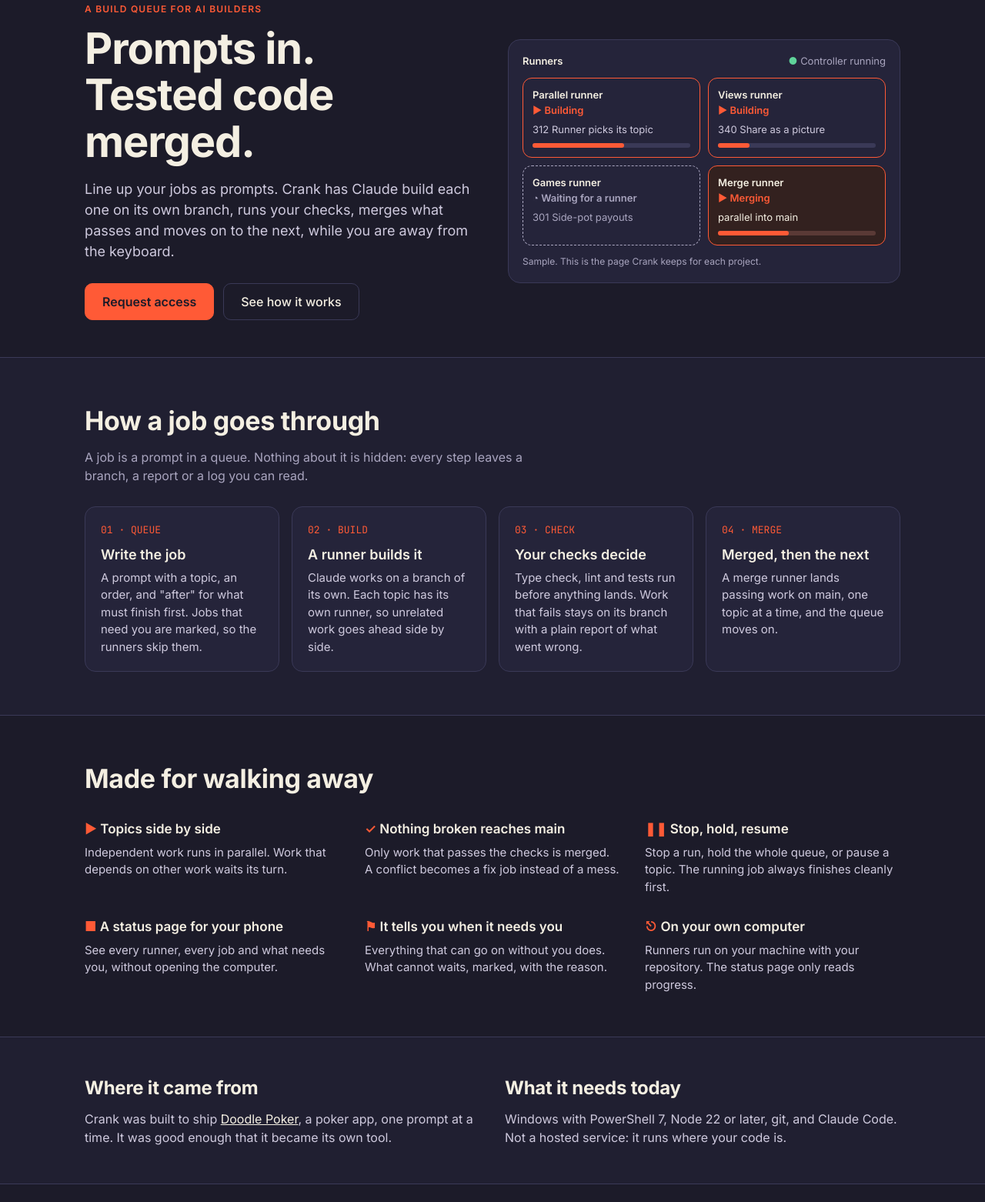
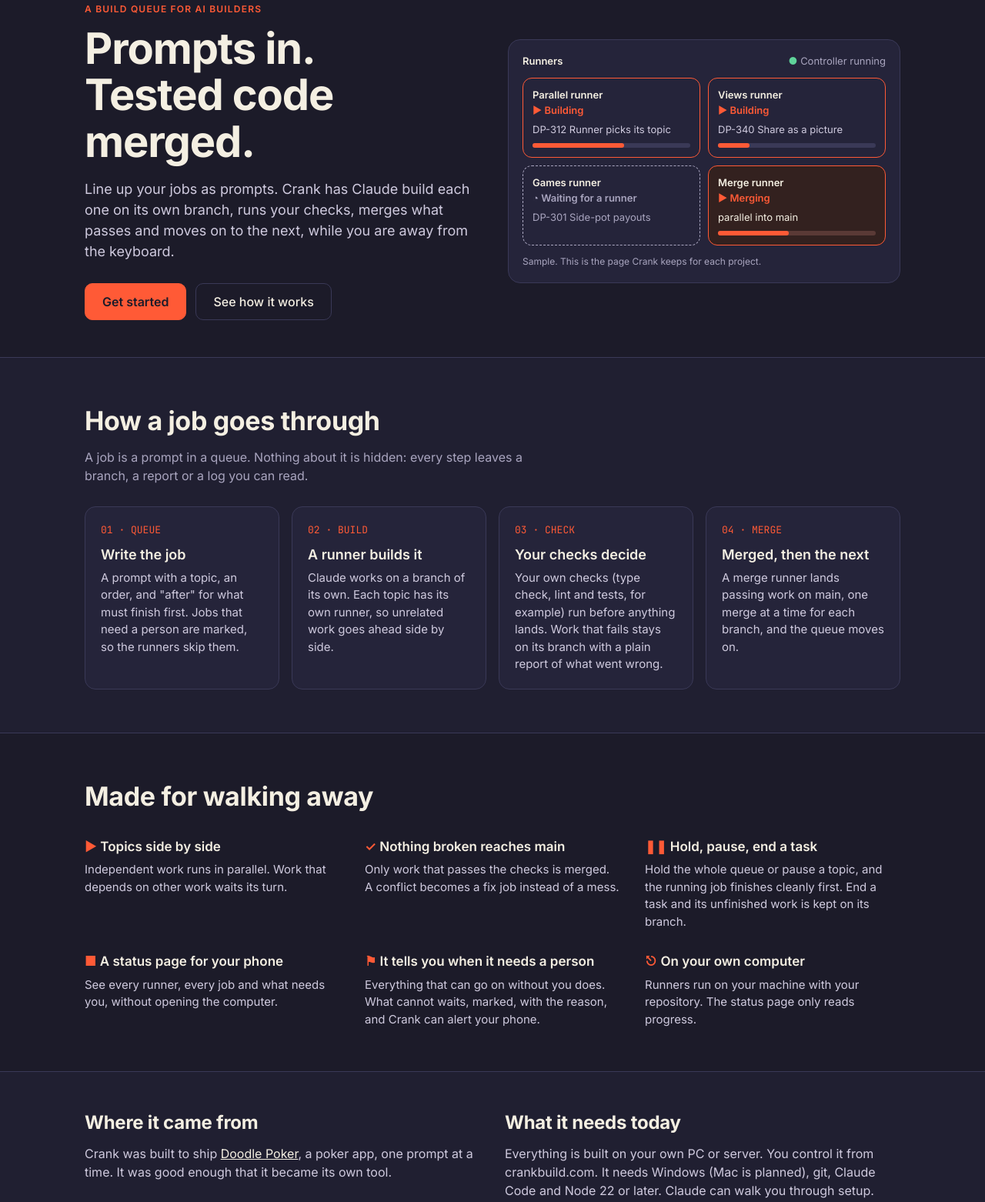
Before and after one commit to chchmatt/crank-site, a plain HTML site: page index.html in a window 1280 px wide. Shown: the part 126-1688 px from the top of the page at 77% size. Drawn offline with Linux system fonts and the light colour scheme.

Commit message:
Home page: Get started, true requirements, DP- sample numbers

```diff
--- a/index.html
+++ b/index.html
@@ -112,7 +112,8 @@ footer .wrap{padding-top:36px;padding-bottom:48px;display:flex;flex-wrap:wrap;ga
 <h1>Prompts in.<br>Tested code merged.</h1>
 <p class="lede">Line up your jobs as prompts. Crank has Claude build each one on its own branch, runs your checks, merges what passes and moves on to the next, while you are away from the keyboard.</p>
 <div class="cta">
-<a class="btn big primary" href="mailto:hello@crankbuild.com?subject=Crank%20access">Request access</a>
+<!-- The main button label is written only here: change "Get started" to "Sign up" in this one place. -->
+<a class="btn big primary" href="mailto:hello@crankbuild.com?subject=Crank%20access">Get started</a>
 <a class="btn big" href="#how">See how it works</a>
 </div>
 </div>
@@ -120,9 +121,9 @@ footer .wrap{padding-top:36px;padding-bottom:48px;display:flex;flex-wrap:wrap;ga
 <div class="sample" role="img" aria-label="Sample of the status page: two runners building, one waiting, and the merge runner merging">
 <div class="sample-top"><b>Runners</b><span><span class="ok">&#9679;</span> Controller running</span></div>
 <div class="runners">
-<div class="runner"><div class="n">Parallel runner</div><div class="s">&#9654; Building</div><div class="j">312 Runner picks its topic</div><div class="bar-track"><div class="bar-fill" style="width:58%"></div></div></div>
-<div class="runner"><div class="n">Views runner</div><div class="s">&#9654; Building</div><div class="j">340 Share as a picture</div><div class="bar-track"><div class="bar-fill" style="width:20%"></div></div></div>
-<div class="runner wait"><div class="n">Games runner</div><div class="s">&#9684; Waiting for a runner</div><div class="j">301 Side-pot payouts</div></div>
+<div class="runner"><div class="n">Parallel runner</div><div class="s">&#9654; Building</div><div class="j">DP-312 Runner picks its topic</div><div class="bar-track"><div class="bar-fill" style="width:58%"></div></div></div>
+<div class="runner"><div class="n">Views runner</div><div class="s">&#9654; Building</div><div class="j">DP-340 Share as a picture</div><div class="bar-track"><div class="bar-fill" style="width:20%"></div></div></div>
+<div class="runner wait"><div class="n">Games runner</div><div class="s">&#9684; Waiting for a runner</div><div class="j">DP-301 Side-pot payouts</div></div>
 <div class="runner merge"><div class="n">Merge runner</div><div class="s">&#9654; Merging</div><div class="j">parallel into main</div><div class="bar-track"><div class="bar-fill" style="width:45%"></div></div></div>
 </div>
 <div class="sample-note">Sample. This is the page Crank keeps for each project.</div>
@@ -134,10 +135,10 @@ footer .wrap{padding-top:36px;padding-bottom:48px;display:flex;flex-wrap:wrap;ga
 <h2>How a job goes through</h2>
 <p class="intro">A job is a prompt in a queue. Nothing about it is hidden: every step leaves a branch, a report or a log you can read.</p>
 <ol class="steps">
-<li><div class="step-n">01 &middot; QUEUE</div><div class="step-t">Write the job</div><div class="step-d">A prompt with a topic, an order, and "after" for what must finish first. Jobs that need you are marked, so the runners skip them.</div></li>
+<li><div class="step-n">01 &middot; QUEUE</div><div class="step-t">Write the job</div><div class="step-d">A prompt with a topic, an order, and "after" for what must finish first. Jobs that need a person are marked, so the runners skip them.</div></li>
 <li><div class="step-n">02 &middot; BUILD</div><div class="step-t">A runner builds it</div><div class="step-d">Claude works on a branch of its own. Each topic has its own runner, so unrelated work goes ahead side by side.</div></li>
-<li><div class="step-n">03 &middot; CHECK</div><div class="step-t">Your checks decide</div><div class="step-d">Type check, lint and tests run before anything lands. Work that fails stays on its branch with a plain report of what went wrong.</div></li>
-<li><div class="step-n">04 &middot; MERGE</div><div class="step-t">Merged, then the next</div><div class="step-d">A merge runner lands passing work on main, one topic at a time, and the queue moves on.</div></li>
+<li><div class="step-n">03 &middot; CHECK</div><div class="step-t">Your checks decide</div><div class="step-d">Your own checks (type check, lint and tests, for example) run before anything lands. Work that fails stays on its branch with a plain report of what went wrong.</div></li>
+<li><div class="step-n">04 &middot; MERGE</div><div class="step-t">Merged, then the next</div><div class="step-d">A merge runner lands passing work on main, one merge at a time for each branch, and the queue moves on.</div></li>
 </ol>
 </div>
 </section>
@@ -148,9 +149,9 @@ footer .wrap{padding-top:36px;padding-bottom:48px;display:flex;flex-wrap:wrap;ga
 <div class="features">
 <div><div class="f-t"><span aria-hidden="true">&#9654;</span> Topics side by side</div><div class="f-d">Independent work runs in parallel. Work that depends on other work waits its turn.</div></div>
 <div><div class="f-t"><span aria-hidden="true">&#10003;</span> Nothing broken reaches main</div><div class="f-d">Only work that passes the checks is merged. A conflict becomes a fix job instead of a mess.</div></div>
-<div><div class="f-t"><span aria-hidden="true">&#10074;&#10074;</span> Stop, hold, resume</div><div class="f-d">Stop a run, hold the whole queue, or pause a topic. The running job always finishes cleanly first.</div></div>
+<div><div class="f-t"><span aria-hidden="true">&#10074;&#10074;</span> Hold, pause, end a task</div><div class="f-d">Hold the whole queue or pause a topic, and the running job finishes cleanly first. End a task and its unfinished work is kept on its branch.</div></div>
 <div><div class="f-t"><span aria-hidden="true">&#9632;</span> A status page for your phone</div><div class="f-d">See every runner, every job and what needs you, without opening the computer.</div></div>
-<div><div class="f-t"><span aria-hidden="true">&#9873;</span> It tells you when it needs you</div><div class="f-d">Everything that can go on without you does. What cannot waits, marked, with the reason.</div></div>
+<div><div class="f-t"><span aria-hidden="true">&#9873;</span> It tells you when it needs a person</div><div class="f-d">Everything that can go on without you does. What cannot waits, marked, with the reason, and Crank can alert your phone.</div></div>
 <div><div class="f-t"><span aria-hidden="true">&#9099;</span> On your own computer</div><div class="f-d">Runners run on your machine with your repository. The status page only reads progress.</div></div>
 </div>
 </div>
@@ -164,7 +165,7 @@ footer .wrap{padding-top:36px;padding-bottom:48px;display:flex;flex-wrap:wrap;ga
 </div>
 <div>
 <h2>What it needs today</h2>
-<p>Windows with PowerShell 7, Node 22 or later, git, and Claude Code. Not a hosted service: it runs where your code is.</p>
+<p>Everything is built on your own PC or server. You control it from crankbuild.com. It needs Windows (Mac is planned), git, Claude Code and Node 22 or later. Claude can walk you through setup.</p>
 </div>
 </div>
 </section>
```
Also changed, not shown: 1 other file.
